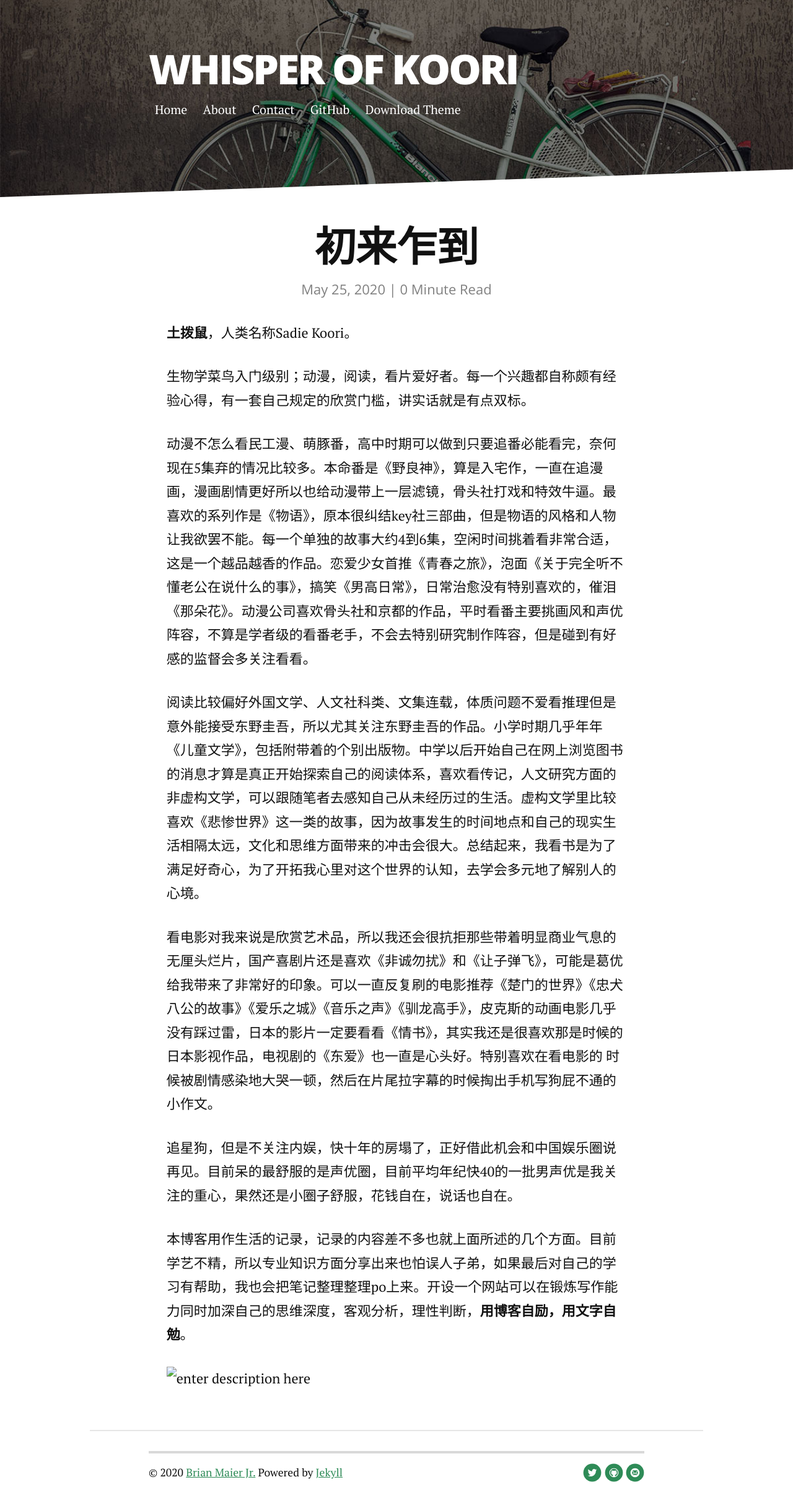
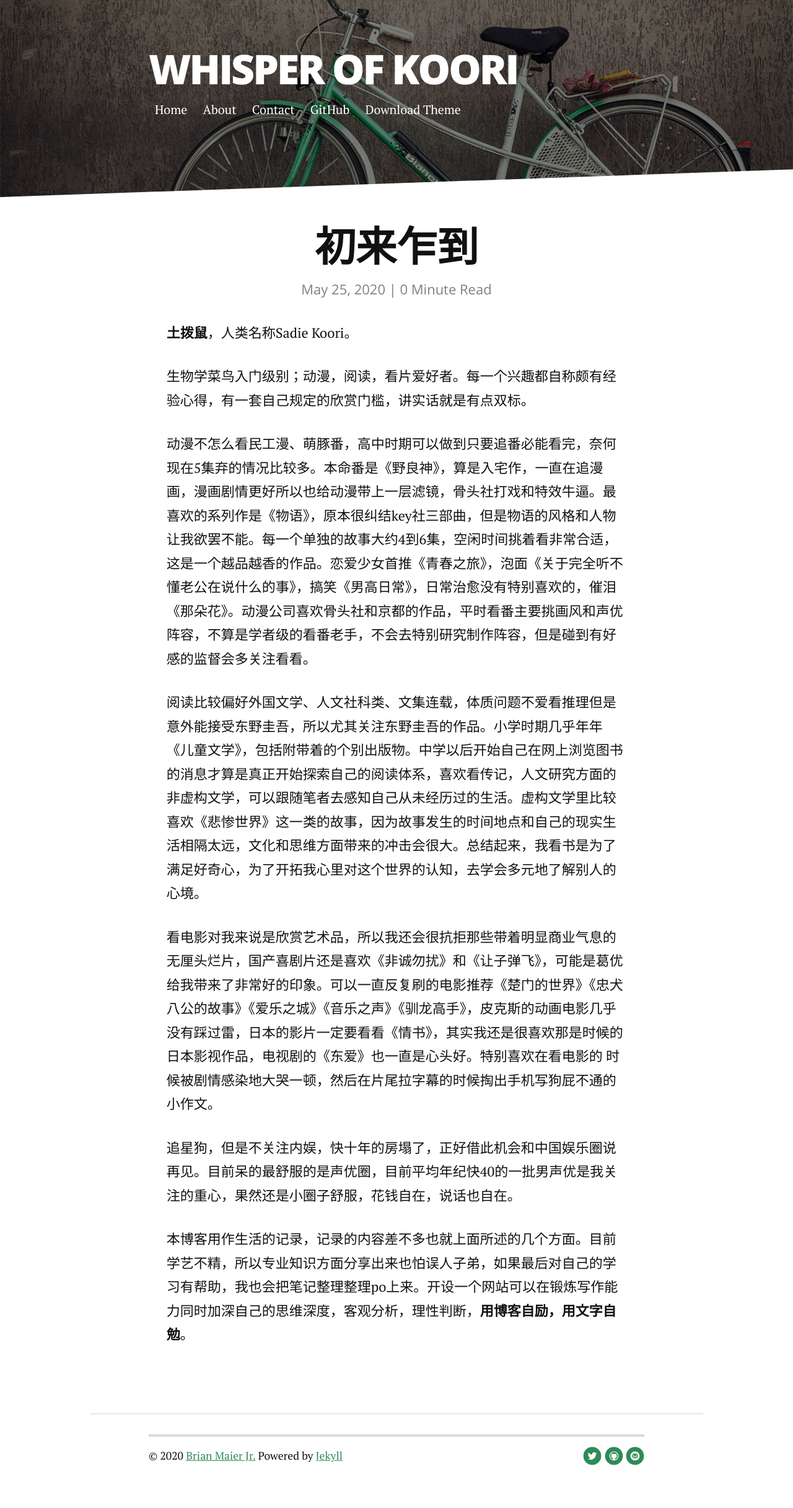
Before and after one commit to SadieKoori/SadieKoori.github.io, a Jekyll site: the page built from _posts/2020-5-25-初来乍到.md, in a window 1280 px wide. Shown: the whole page at 62% size. Built offline with Jekyll 4.4.1, drawn with Linux system fonts in a browser that asks for light colours; nearby versions of some CDN libraries; Markdown is read by kramdown in place of the engine named in the settings; after the commit the page ends 2406 px from its top, so only the background shows below that.

Commit message:
修改文件: _posts/2020-5-25-初来乍到.md

```diff
--- a/_posts/2020-5-25-初来乍到.md
+++ b/_posts/2020-5-25-初来乍到.md
@@ -20,4 +20,4 @@ grammar_cjkRuby: true
 
 本博客用作生活的记录，记录的内容差不多也就上面所述的几个方面。目前学艺不精，所以专业知识方面分享出来也怕误人子弟，如果最后对自己的学习有帮助，我也会把笔记整理整理po上来。开设一个网站可以在锻炼写作能力同时加深自己的思维深度，客观分析，理性判断，**用博客自励，用文字自勉**。
 
-![enter description here](./images/1590400342674.jpg)
+![](./images/1590400342674.jpg)
```
